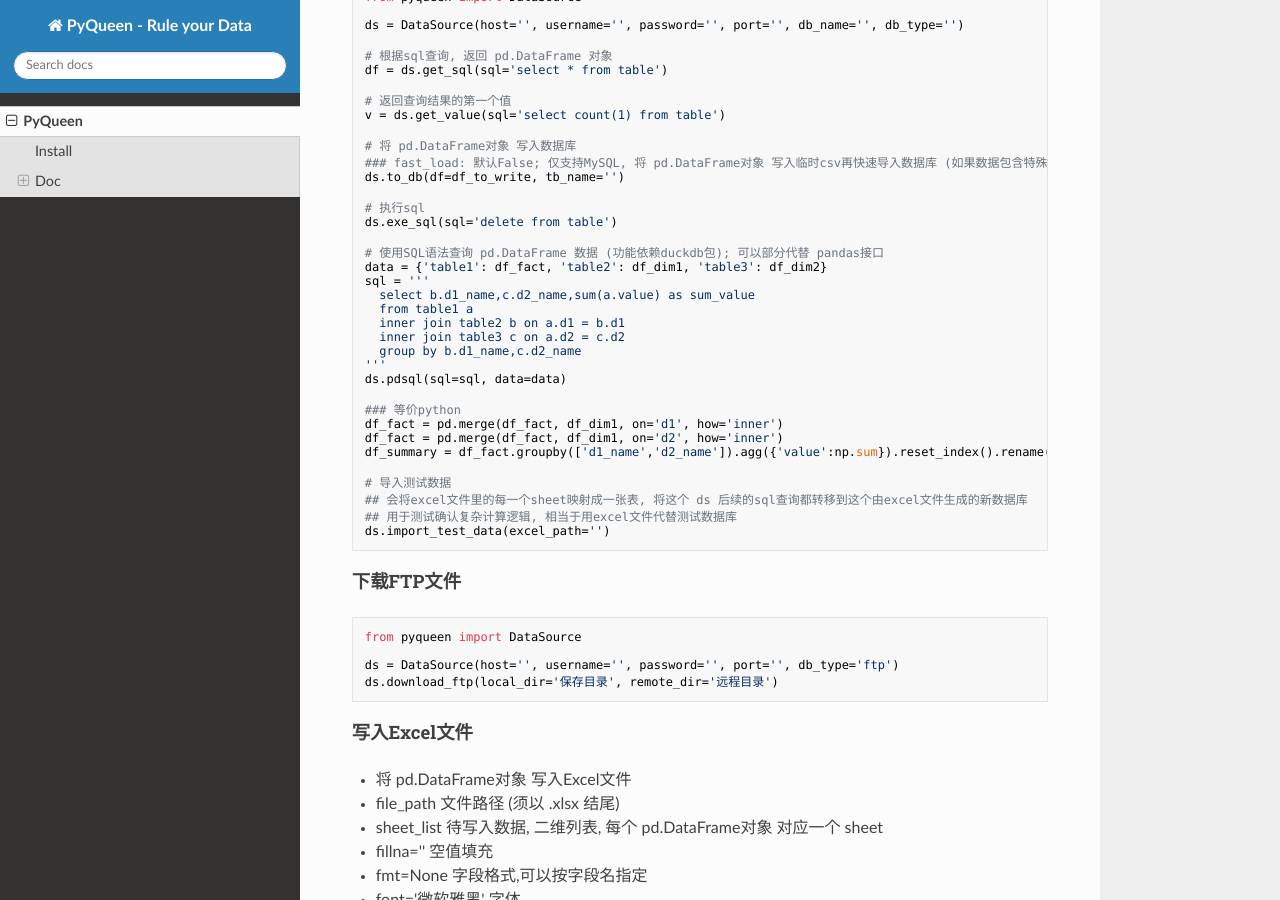
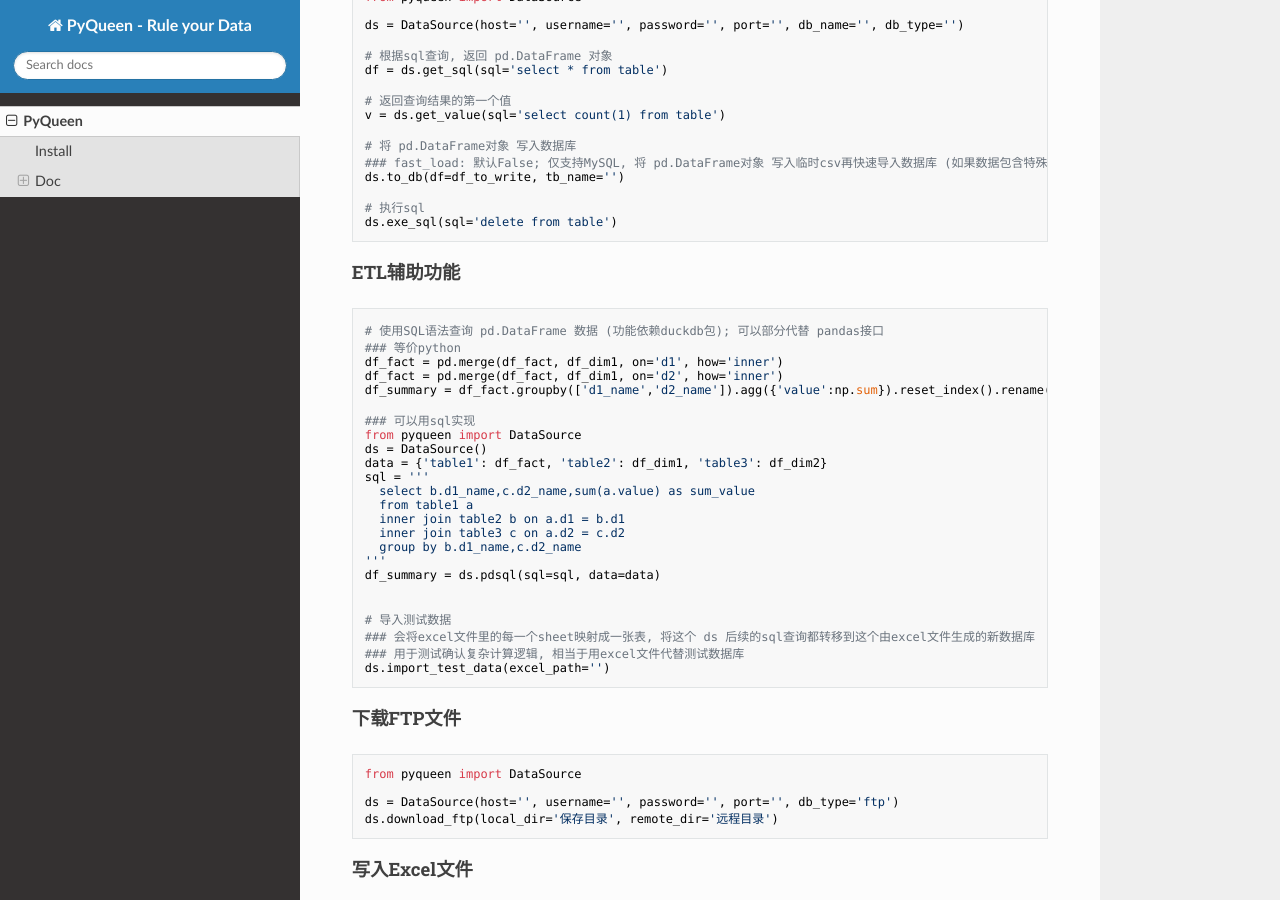
Before and after one commit to ts7ming/pyqueen, an MkDocs documentation site: the page built from docs/index.md, in a window 1280 px wide and 900 px high, scrolled down 1107 px. Built offline with MkDocs 1.6.1, drawn with Linux system fonts in a browser that asks for light colours; nearby versions of some CDN libraries.

Commit message:
doc: update

````diff
--- a/docs/index.md
+++ b/docs/index.md
@@ -49,8 +49,19 @@ ds.to_db(df=df_to_write, tb_name='')
 
 # 执行sql
 ds.exe_sql(sql='delete from table')
+```
 
+#### ETL辅助功能
+```python
 # 使用SQL语法查询 pd.DataFrame 数据 (功能依赖duckdb包); 可以部分代替 pandas接口
+### 等价python
+df_fact = pd.merge(df_fact, df_dim1, on='d1', how='inner')
+df_fact = pd.merge(df_fact, df_dim1, on='d2', how='inner')
+df_summary = df_fact.groupby(['d1_name','d2_name']).agg({'value':np.sum}).reset_index().rename('value':'sum_value')
+
+### 可以用sql实现
+from pyqueen import DataSource
+ds = DataSource()
 data = {'table1': df_fact, 'table2': df_dim1, 'table3': df_dim2}
 sql = '''
   select b.d1_name,c.d2_name,sum(a.value) as sum_value
````
Also changed, not shown: other parts of docs/index.md (+3 -7 lines), README.md (+14 -7 lines).
